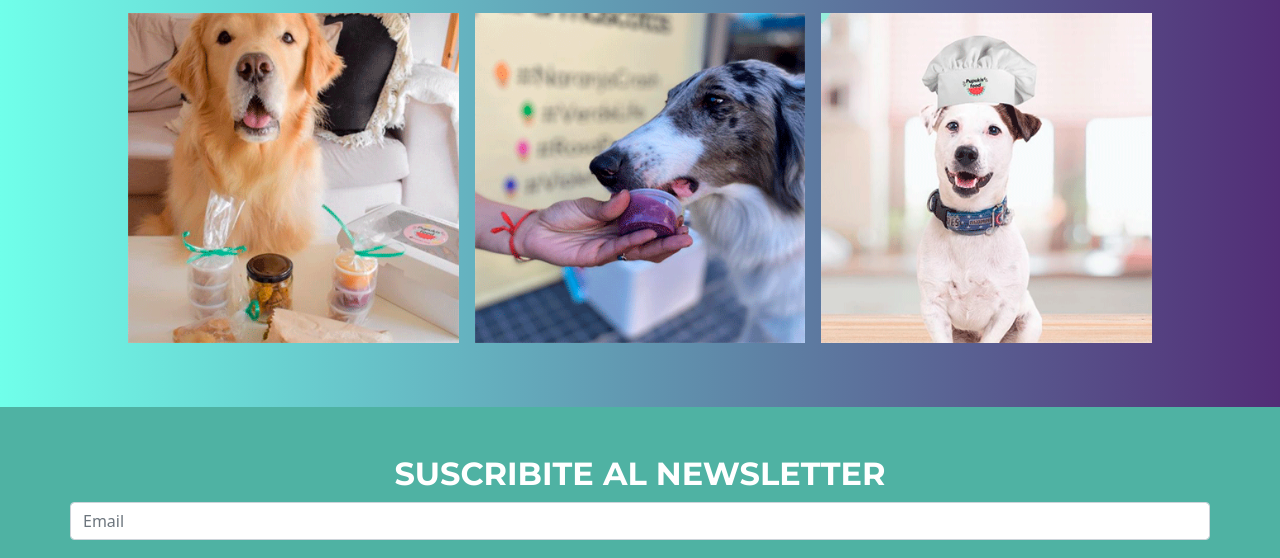
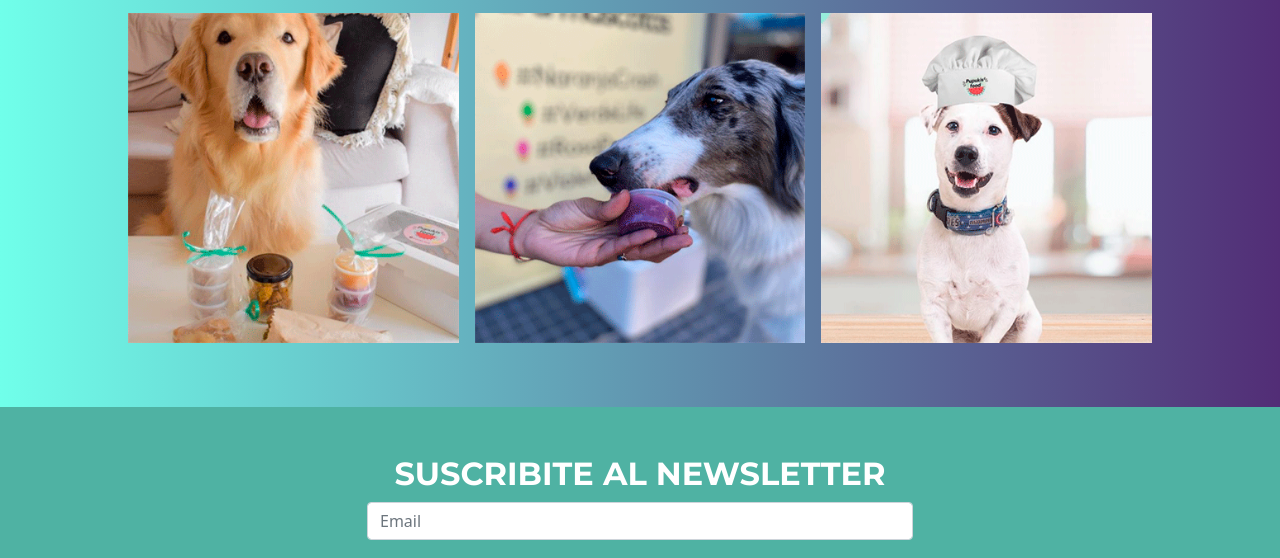
Before and after one commit to LCAI21/pupukis-food, a website: page clientes.html in a window 1280 px wide. Shown: the part 965-1523 px from the top of the page. Drawn offline with nearby package versions, Linux system fonts and the light colour scheme; files whose address does not match are found by name.

Commit message:
Cambios footer

```diff
--- a/clientes.html
+++ b/clientes.html
@@ -68,11 +68,11 @@
       <form class="container redes__newsletter blanco">
           <h2 class="text-center ">SUSCRIBITE AL NEWSLETTER</h2>
           <div class="row justify-content-center">
-            <input type="email" class="form-control redes__campo" id="exampleInputEmail1" aria-describedby="emailHelp" placeholder="Email">
+              <div class="col-6"><input type="email" class="form-control redes__campo" id="exampleInputEmail1" aria-describedby="emailHelp" placeholder="Email"></div>
           </div>
           <div class="row justify-content-center">
               <button type="submit" class="btn boton btn-primary col-4 col-md-2">Suscribirme</button>
-            </div>
+          </div>
           <div class="row justify-content-center redes__icono">
               <div class="col-2 col-md-1 text-center">
                   <a href="https://www.facebook.com/PupukisFood/" target="_blank"><i class="flaticon-facebook redes__link"></i></a>
```
Also changed, not shown: 404.html (+1 -1 lines), contacto.html (+2 -2 lines), index.html (+2 -2 lines), nosotros.html (+2 -2 lines), productos.html (+2 -2 lines).
